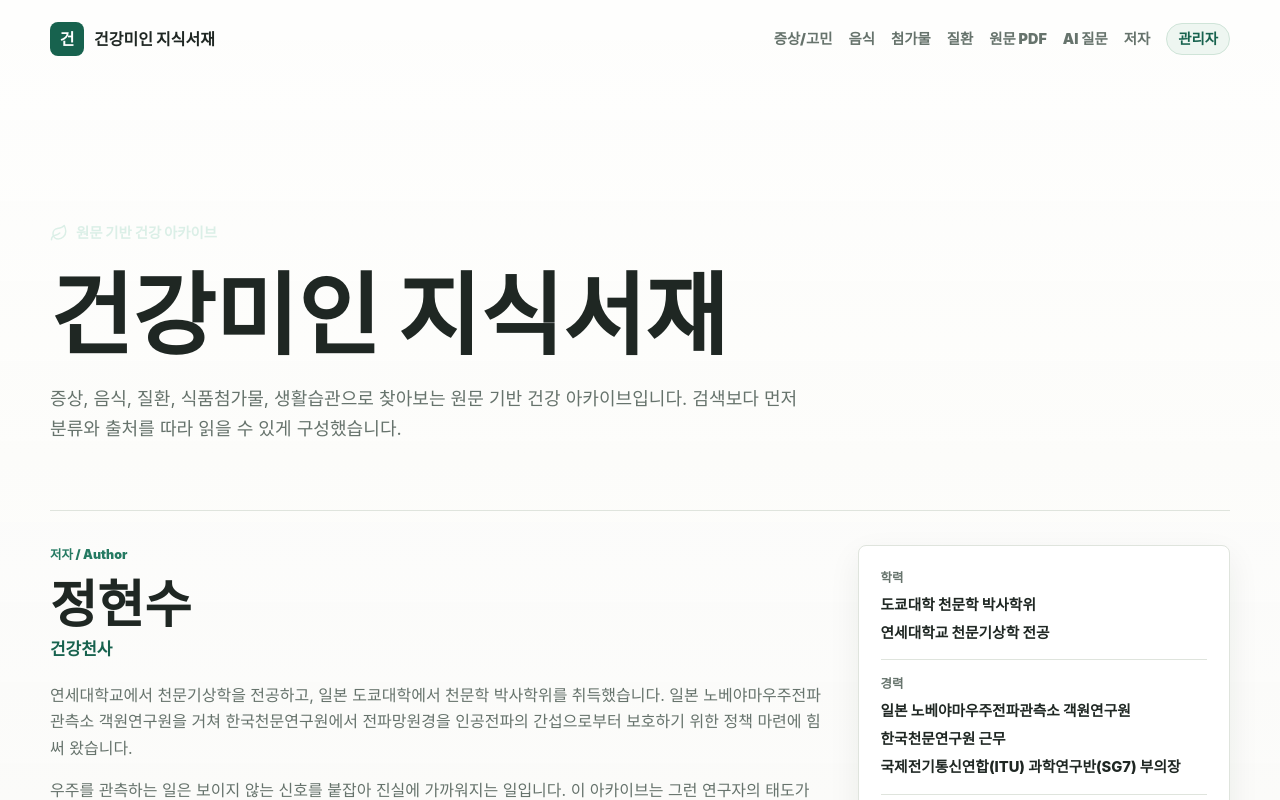
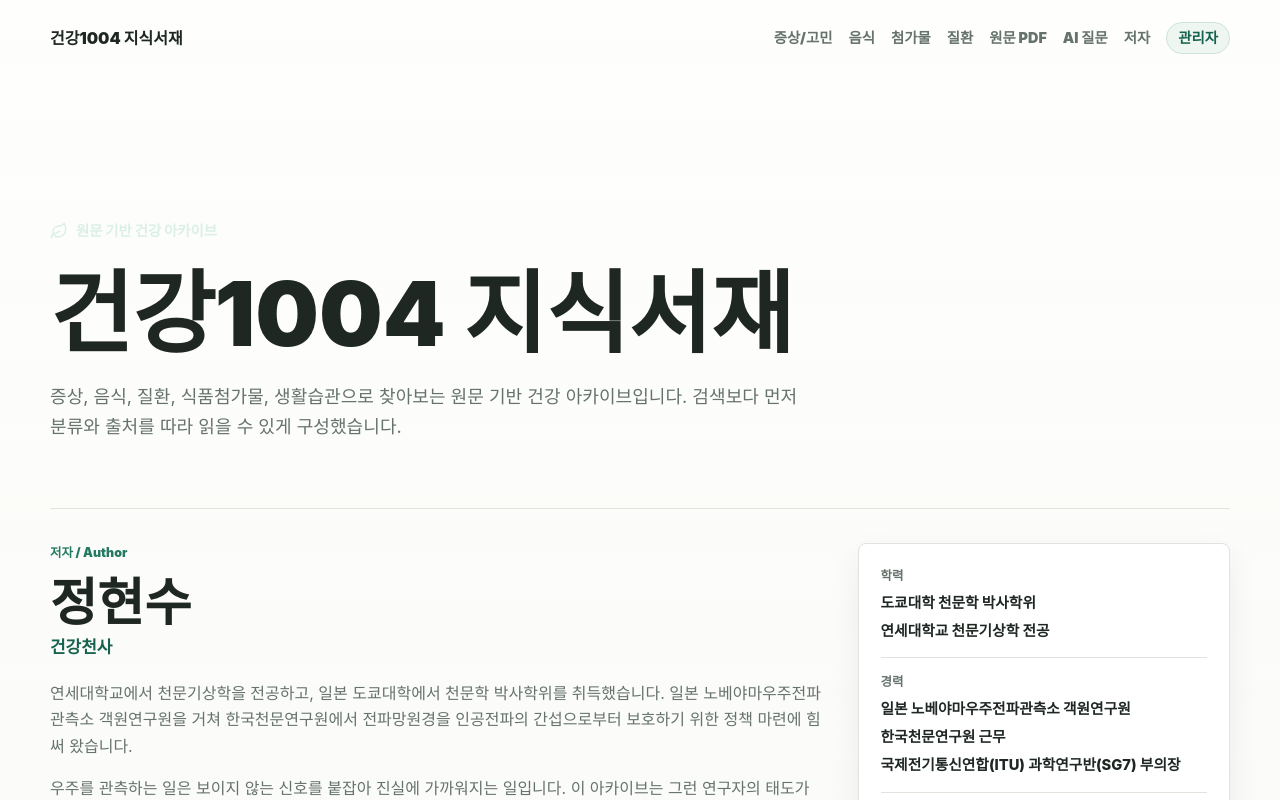
Before and after one commit to manynames3/health1004, a Next.js app in the folder frontend/: page / in a window 1280 px wide. Shown: the top 800 px of the page. Built offline with nearby package versions, Linux system fonts and the light colour scheme; no server answers.

Commit message:
Rename site title and remove logo mark

```diff
--- a/frontend/app/globals.css
+++ b/frontend/app/globals.css
@@ -1054,18 +1054,7 @@ code {
 .archive-brand {
   display: inline-flex;
   align-items: center;
-  gap: 10px;
   font-weight: 950;
-}
-
-.archive-brand span {
-  display: inline-grid;
-  place-items: center;
-  width: 34px;
-  height: 34px;
-  color: #fff;
-  background: var(--accent-dark);
-  border-radius: 8px;
 }
 
 .site-footer {
--- a/frontend/app/layout.tsx
+++ b/frontend/app/layout.tsx
@@ -2,7 +2,7 @@ import type { Metadata } from "next";
 import "./globals.css";
 
 export const metadata: Metadata = {
-  title: "건강미인 지식서재 | 원문 기반 건강 아카이브",
+  title: "건강1004 지식서재 | 원문 기반 건강 아카이브",
   description: "증상, 음식, 질환, 식품첨가물, 생활습관으로 찾아보는 Korean natural health archive"
 };
 
--- a/frontend/components/LandingPage.tsx
+++ b/frontend/components/LandingPage.tsx
@@ -39,7 +39,7 @@ export function LandingPage() {
             <Leaf size={18} aria-hidden="true" />
             원문 기반 건강 아카이브
           </p>
-          <h1>건강미인 지식서재</h1>
+          <h1>건강1004 지식서재</h1>
           <p>
             증상, 음식, 질환, 식품첨가물, 생활습관으로 찾아보는 원문 기반 건강 아카이브입니다.
             검색보다 먼저 분류와 출처를 따라 읽을 수 있게 구성했습니다.
--- a/frontend/components/SiteChrome.tsx
+++ b/frontend/components/SiteChrome.tsx
@@ -5,8 +5,7 @@ export function SiteHeader() {
   return (
     <header className="archive-header">
       <Link className="archive-brand" href="/">
-        <span>건</span>
-        건강미인 지식서재
+        건강1004 지식서재
       </Link>
       <nav aria-label="Primary archive navigation">
         <Link href="/symptoms/">증상/고민</Link>
```
